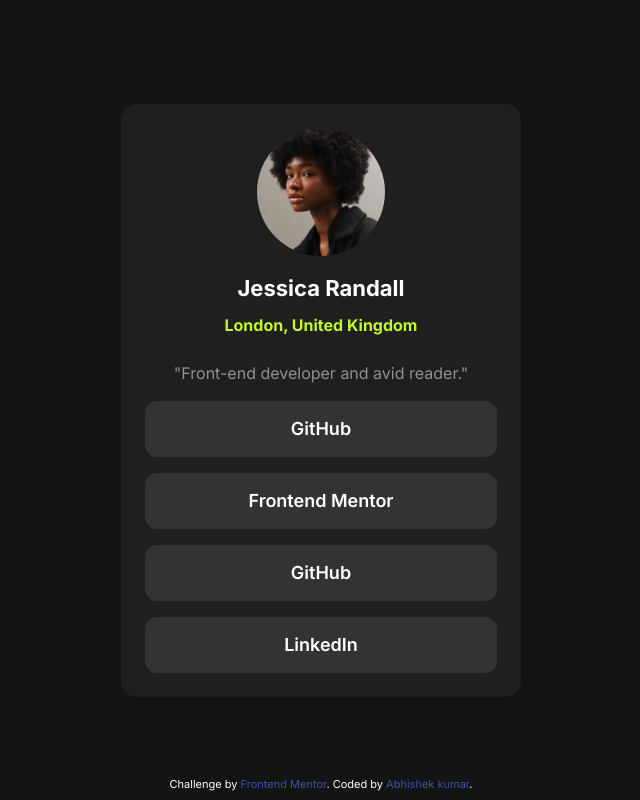
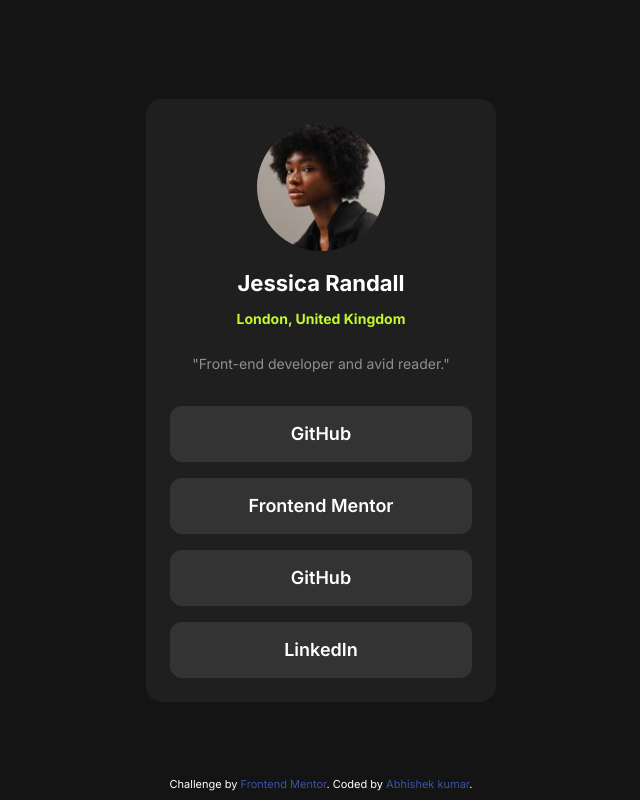
Before and after one commit to abhi1322/profile-card, a plain HTML site: page index.html in a window 1280 px wide. Shown: the whole page, without its empty margins (319-959 px from the left). Drawn offline with nearby package versions, Linux system fonts and the light colour scheme.

Commit message:
text adjustments

```diff
--- a/index.html
+++ b/index.html
@@ -53,10 +53,10 @@
     </style>
   </head>
   <body
-    class="w-full h-screen font-['Inter'] bg-[#141414] flex justify-center items-center px-8"
+    class="w-full h-screen font-['Inter'] bg-[#141414] flex justify-center items-center px-8 text-[14px]"
   >
     <div
-      class="profile-container w-full max-w-[400px] bg-[#1f1f1f] rounded-2xl flex flex-col items-center p-6 text-white text-center"
+      class="profile-container w-full max-w-[350px] bg-[#1f1f1f] rounded-2xl flex flex-col items-center p-6 text-white text-center"
     >
       <img
         src="/assets/images/avatar-jessica.jpeg"
@@ -65,12 +65,12 @@
       />
       <h1 class="profile-name font-bold text-[22px] mt-4">Jessica Randall</h1>
       <h6 class="text-[#c5f82a] font-bold mt-2 mb-6">London, United Kingdom</h6>
-      <p class="text-[#fff] opacity-50 mb-4">
+      <p class="text-[#fff] opacity-50 mb-6">
         "Front-end developer and avid reader."
       </p>
 
       <!-- buttons -->
-      <div class="w-full flex flex-col gap-4">
+      <div class="w-full flex flex-col gap-4 text-[14px] mt-2">
         <a
           href="https://github.com/abhi1322"
           class="link group bg-[#333333] w-full h-14 rounded-xl font-semibold flex justify-center items-center text-lg cursor-pointer capitalize"
@@ -97,8 +97,7 @@
         </a>
       </div>
 
-      <!-- GitHub Frontend Mentor LinkedIn
-      Twitter Instagram -->
+
     </div>
 
     <div class="attribution absolute bottom-2 text-white">
```
